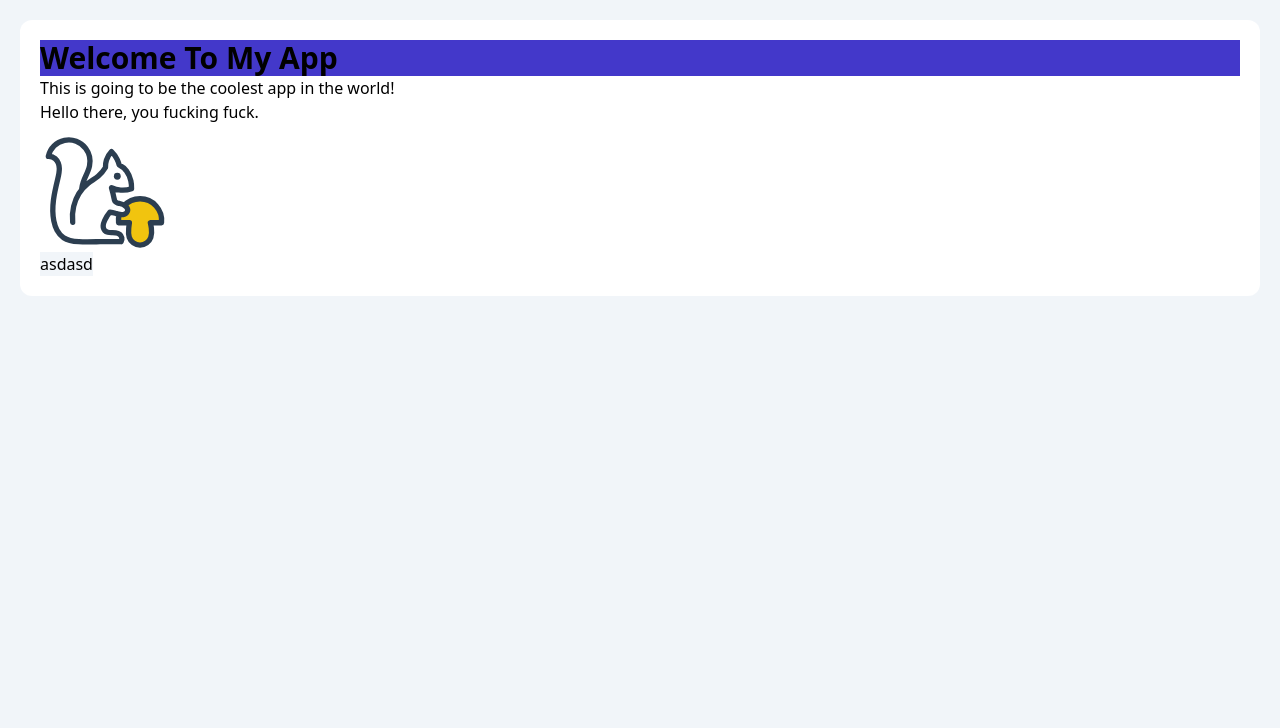
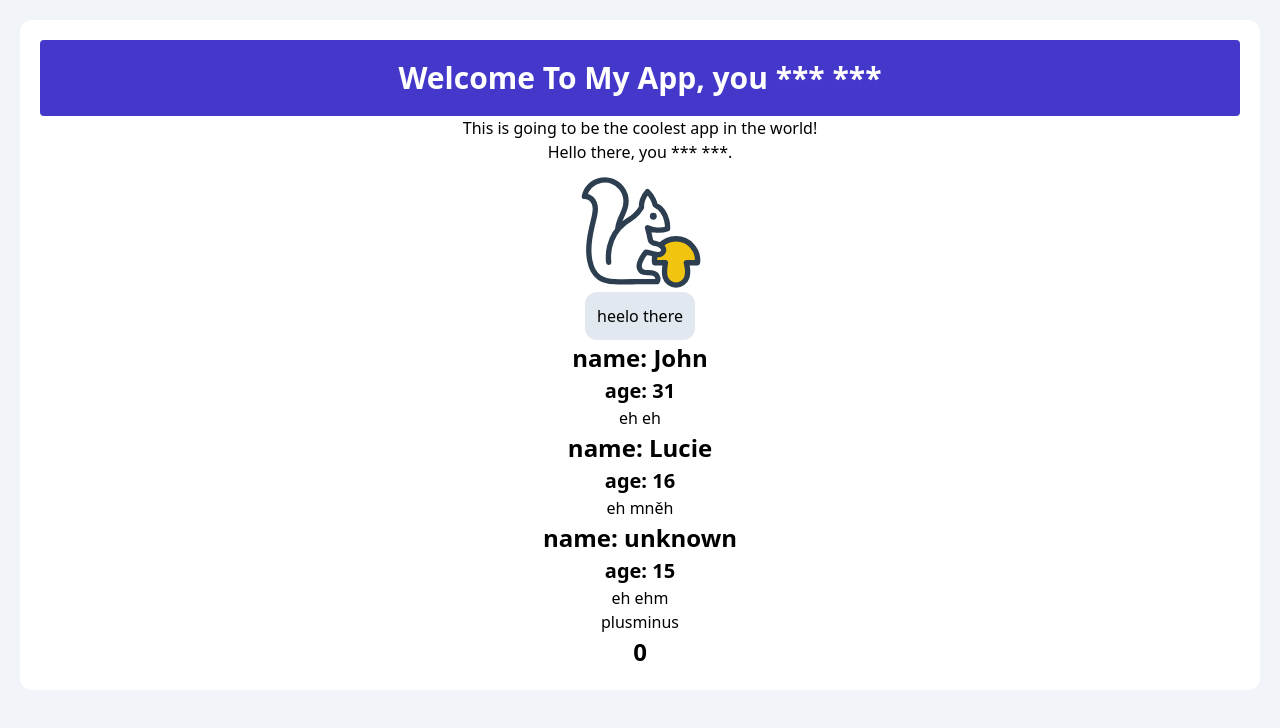
Before and after one commit to tomkeb/vite-tailwind-test, a React (Vite) app: page / in a window 1280 px wide. Shown: the top 728 px of the page. Built offline with nearby package versions, Linux system fonts and the light colour scheme.

Commit message:
react v2

```diff
--- a/src/App.jsx
+++ b/src/App.jsx
@@ -1,11 +1,18 @@
-import Welcome from "./components/Welcome"
-import Button from "./components/Button"
+import Welcome from "./components/Welcome";
+import Button from "./components/Button";
+import Person from "./components/Person";
+import Counter from "./components/Counter";
+
 
 export default function App() {
   return (
     <>
       <Welcome />
-      <Button />
+      <Button buttonText="heelo there" />
+      <Person name={"John"} age="31" call="eh" />
+      <Person name={"Lucie"} age="16" call="mněh" />
+      <Person age="15" call="ehm" />
+      <Counter />
     </>
-  )
+  );
 }
--- a/src/components/Button.jsx
+++ b/src/components/Button.jsx
@@ -1,9 +1,12 @@
-export default function Button() {
-    return (
-        <>
-        <button className="bg-slate-100">
-            asdasd
-        </button>
-        </>
-    );
+const buttonInfo = {
+  class: "bg-slate-200 hover:bg-slate-300 rounded-xl p-3"
+};
+
+
+export default function Button(props) {
+  return (
+    <>
+      <button className={buttonInfo.class}>{props.buttonText}</button>
+    </>
+  );
 }
--- /dev/null
+++ b/src/components/Counter.jsx
@@ -0,0 +1,17 @@
+import Button from "./Button";
+import { useState } from "react";
+
+export default function Counter() {
+  const [counter, setCounter] = useState(0);
+  return (
+    <>
+      <button onClick={() => setCounter((prevCount) => prevCount + 1)}>
+        plus
+      </button>
+      <button onClick={() => setCounter((prevCount) => prevCount - 1)}>
+        minus
+      </button>
+      <h1>{counter}</h1>
+    </>
+  );
+}
--- /dev/null
+++ b/src/components/Person.jsx
@@ -0,0 +1,9 @@
+export default function Person(props) {
+  return (
+    <>
+      <h1>name: {props.name ? props.name : "unknown"}</h1>
+      <h2>age: {props.age}</h2>
+      <p>eh {props.call}</p>
+    </>
+  );
+}
--- a/src/components/Welcome.jsx
+++ b/src/components/Welcome.jsx
@@ -1,12 +1,14 @@
-import Veverka from "../images/veverka.svg"
+import Veverka from "../images/veverka.svg";
 
 export default function Welcome() {
   return (
     <>
-        <h1 className="text-3xl bg-indigo-700">Welcome To My App</h1>
-        <p>This is going to be the coolest app in the world!</p>
-        <p>Hello there, you fucking fuck.</p>
-        <img src={Veverka} className="w-32" />
+      <h1 className="text-3xl bg-indigo-700 text-white p-5 rounded">
+        Welcome To My App, you *** ***
+      </h1>
+      <p>This is going to be the coolest app in the world!</p>
+      <p>Hello there, you *** ***.</p>
+      <img src={Veverka} className="w-32 mx-auto" />
     </>
   );
 }
--- a/src/index.html
+++ b/src/index.html
@@ -6,7 +6,7 @@
     <title>Vite + React</title>
   </head>
   <body class="p-5 bg-slate-100">
-    <div class="bg-white rounded-xl p-5">
+    <div class="bg-white rounded-xl p-5 text-center">
       <div id="root"></div>
     </div>
     <script type="module" src="main.jsx"></script>
```
